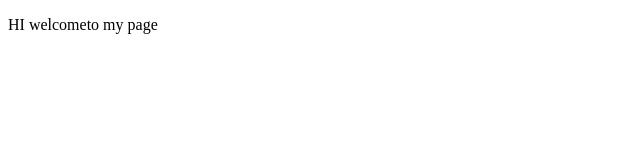
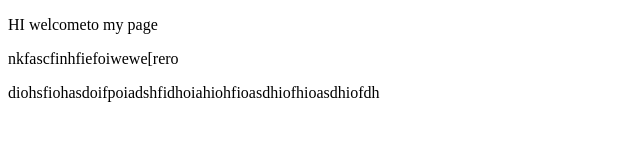
Before and after one commit to Iyadh27/Test, a website: page index.html in a window 1280 px wide. Shown: the whole page, without its empty margins (0-640 px from the left). Drawn offline with Linux system fonts and the light colour scheme.

Commit message:
first on new

```diff
--- a/index.html
+++ b/index.html
@@ -1,11 +1,13 @@
 <!DOCTYPE html>
 <html lang="en">
-<head>
-    <meta charset="UTF-8">
-    <meta name="viewport" content="width=device-width, initial-scale=1.0">
+  <head>
+    <meta charset="UTF-8" />
+    <meta name="viewport" content="width=device-width, initial-scale=1.0" />
     <title>Iyadh</title>
-</head>
-<body>
+  </head>
+  <body>
     <p>HI welcometo my page</p>
-</body>
+    <p>nkfascfinhfiefoiwewe[rero</p>
+    <p>diohsfiohasdoifpoiadshfidhoiahiohfioasdhiofhioasdhiofdh</p>
+  </body>
 </html>
```
